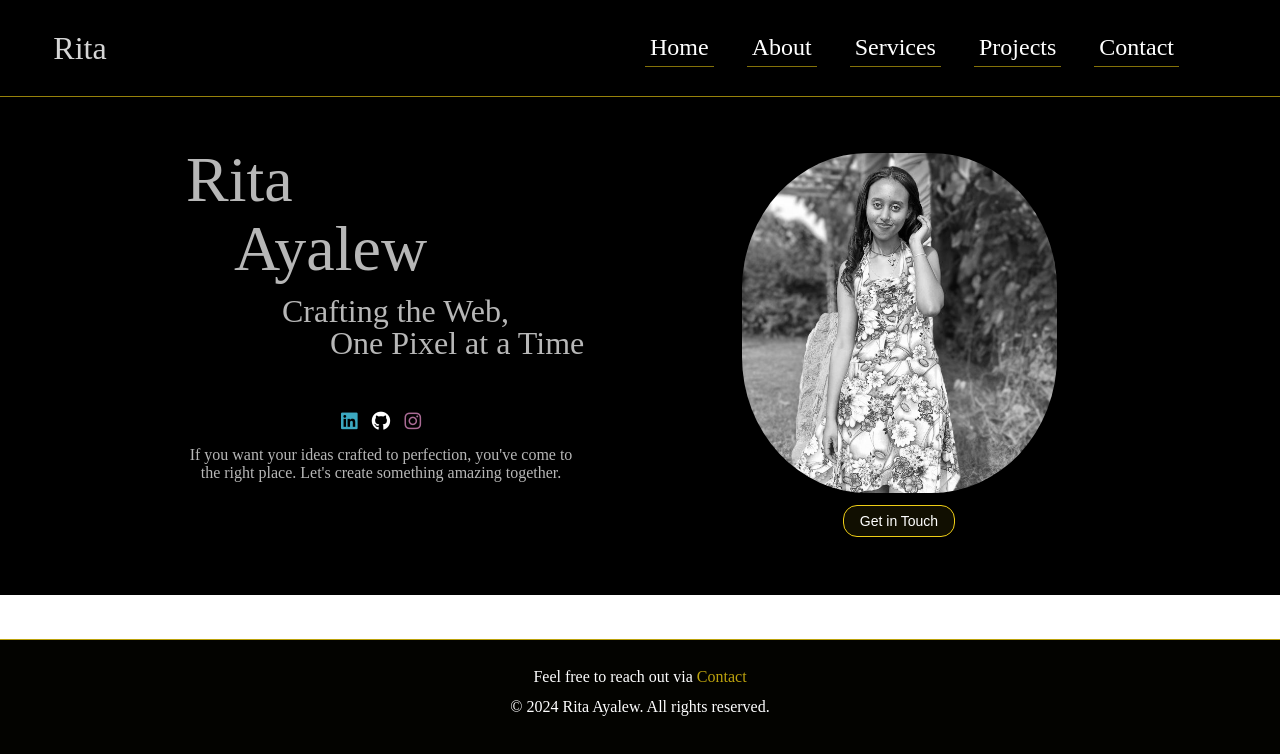
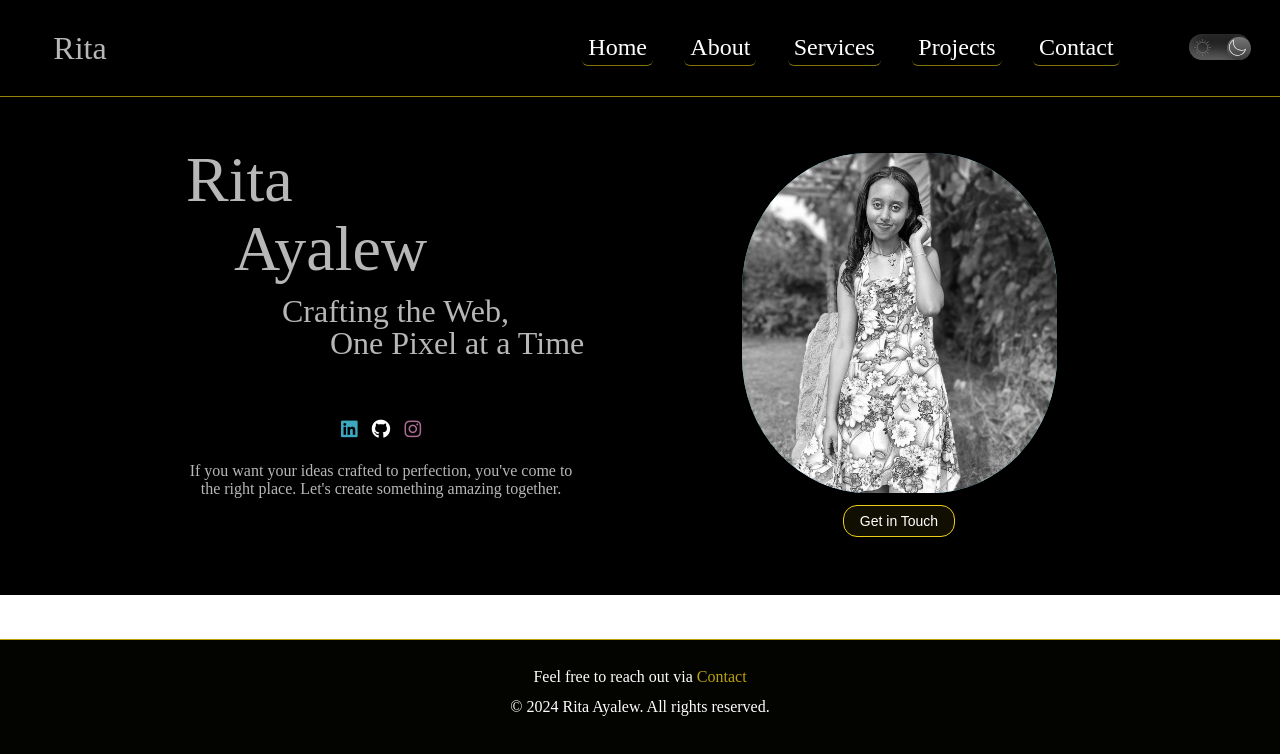
Before and after one commit to Ritaayalew/personal_portfolio, a React (Create React App) app in the folder portfolio/: page / in a window 1280 px wide. Shown: the top 754 px of the page. Built offline with nearby package versions, Linux system fonts and the light colour scheme; a web font is replaced by a local one.

Commit message:
adjust the switch from dark mode to light mode

```diff
--- /dev/null
+++ b/portfolio/src/components/DarkMode/DarkMode.css
@@ -0,0 +1,68 @@
+.dark_mode {
+    margin-top: -20px;
+    margin-left: 10px;
+}
+
+.dark_mode_label {
+    width: 61px;
+    height: 26px;
+    position: relative;
+    display: block;
+    background: #ebebeb;
+    border-radius: 200px;
+    box-shadow: inset 0px 5px 15px rgba(0, 0, 0, 0.4),
+        inset 0px -5px 15px rgba(255, 255, 255, 0.4);
+    cursor: pointer;
+    transition: 0.3s;
+}
+.dark_mode_label:after {
+    content: "";
+    width: 24px;
+    height: 23px;
+    position: absolute;
+    top: 3px;
+    left: 3px;
+    background: linear-gradient(180deg, #ffcc89, #935b07);
+    border-radius: 180px;
+    box-shadow: 0px 5px 10px rgba(0, 0, 0, 0.2);
+    transition: 0.3s;
+}
+.dark_mode_input {
+    width: 0;
+    height: 0;
+    visibility: hidden;
+}
+.dark_mode_input:checked + .dark_mode_label {
+    background: #242424;
+}
+.dark_mode_input:checked + .dark_mode_label:after {
+    left: 62px;
+    transform: translateX(-100%);
+    background: linear-gradient(180deg, #777, #3a3a3a);
+}
+.dark_mode_label:active:after {
+    width: 30px;
+}
+
+.dark_mode_label svg {
+    position: absolute;
+    width: 17px;
+    top: 5px;
+    z-index: 100;
+}
+.dark_mode_label svg.sun {
+    left: 5px;
+    fill: #fff;
+    transition: 0.3s;
+}
+.dark_mode_label svg.moon {
+    left: 40px;
+    fill: #7e7e7e;
+    transition: 0.3s;
+}
+.dark_mode_input:checked + .dark_mode_label svg.sun {
+    fill: #7e7e7e;
+}
+.dark_mode_input:checked + .dark_mode_label svg.moon {
+    fill: #fff;
+}
--- /dev/null
+++ b/portfolio/src/components/DarkMode/DarkMode.js
@@ -0,0 +1,47 @@
+import React, { useEffect } from "react";
+import { ReactComponent as Sun } from "./Sun.svg";
+import { ReactComponent as Moon } from "./Moon.svg";
+import "./DarkMode.css";
+
+const DarkMode = () => {
+
+    const setDarkMode=() => {
+        document.querySelector("body").setAttribute('data-theme', 'dark');
+    };
+    const setLightMode=() => {
+        document.querySelector("body").setAttribute('data-theme', 'light');
+    };
+
+    useEffect(() => {
+        setDarkMode();
+        document.getElementById("darkmode-toggle").checked = true;
+    }, []);
+
+    const toggleTheme=(e) => {
+        if (e.target.checked){
+            setDarkMode();
+        }else{
+            setLightMode();
+        }
+    }
+
+
+
+
+    return (
+        <div className='dark_mode'>
+            <input
+                className='dark_mode_input'
+                type='checkbox'
+                id='darkmode-toggle'
+                onChange={toggleTheme}
+            />
+            <label className='dark_mode_label' for='darkmode-toggle'>
+                <Sun />
+                <Moon />
+            </label>
+        </div>
+    );
+};
+
+export default DarkMode;
--- a/portfolio/src/components/get-in-touch-btn/button.module.css
+++ b/portfolio/src/components/get-in-touch-btn/button.module.css
@@ -5,7 +5,7 @@
     align-items: center;
     width: 112px;
     height: 32px;
-    background-color: #110F01;
+    background-color: var(--btn_background);
     color: white;
     border: 1px solid #EFCE16;
     border-radius: 14px;
@@ -14,7 +14,7 @@
     cursor: pointer;
 }
 .callToActionBtn:hover{
-    background-color: #8a7604;
+    background-color: var(--btn_hover);
     color: black;
     font-weight: 700;
     border: 3px solid #6e5e05;
--- a/portfolio/src/components/header/Header.js
+++ b/portfolio/src/components/header/Header.js
@@ -1,6 +1,7 @@
 import React, { useState, useEffect, useRef } from 'react';
 import styles from './header.module.css';
 import { Link } from 'react-router-dom';
+import DarkMode from '../DarkMode/DarkMode';
 
 const Header = () => {
   const [showSidebar, setShowSidebar] = useState(false);
@@ -56,6 +57,7 @@ const Header = () => {
             <i className={`fa fa-bars ${styles.faBars}`}></i>
           </button>
         </nav>
+        <DarkMode className={styles.switch}/>
       </div>
 
       {showSidebar && (
@@ -88,7 +90,10 @@ const Header = () => {
           </div>
         </>
       )}
+
+
     </div>
+
   );
 };
 
--- a/portfolio/src/components/header/header.module.css
+++ b/portfolio/src/components/header/header.module.css
@@ -2,15 +2,17 @@
     position: relative;
 }
 .header{
+    padding-right: 30px;
     position: sticky;
     top: 0;
     z-index: 20;
     max-width: 100%;
     height: 12vh;
-    background-color: black;
+    background-color: var(--header_background);
     display: flex;
     align-items: center;
-    border-bottom: 1px solid #97820b;
+    border-bottom: var(--border_header);
+    box-shadow: 0 4px 6px rgba(0, 0, 0, 0.1);
 }
 .link{
     text-decoration: none;
@@ -20,7 +22,8 @@
     margin: 0 auto 0 30px;
 }
 .logo p{
-    color: rgb(213, 213, 213);
+    color: var(--body_color);
+    font-weight: var(--partitions_weight);
     font-size: 32px;
     text-align: center;
     font-family: "inspiration", serif;
@@ -28,7 +31,7 @@
 .navBar{
     display: flex;
     align-items: center;
-    margin-right: 68px;
+    margin-right: 28px;
 
 }
 .header ul{
@@ -39,15 +42,17 @@
     align-items: center;
 }
 .header ul li, .sidebar ul li{
-    padding: 5px;
+    padding: 4px 6px;
     border-bottom: 1px solid #847209;
     font-family: "Ingrid Darling", serif;
-    font-size: 24px;
+    font-size: var(--nav_font);
     text-decoration: none;
-    color: white;
+    color: var(--nav_color);
+    font-weight:var(--partitions_weight);
+    border-radius: 6px;
 }
 .header ul li:hover, .sidebar ul li:hover{
-    background-color: #4C420A;
+    background-color: var(--nav_hover);
     border-bottom: 1px solid white;
 }
 .blur {
@@ -116,7 +121,11 @@
     background-color: rgba(0, 0, 0, 0.5); /* Semi-transparent black */
     backdrop-filter: blur(5px); /* Apply blur effect */
     z-index: 999;
-  }
+}
+/* .header .switch{
+    position: fixed;
+    top: 20px;
+} */
 @media (max-width:768px) {
     .navBar .navLinks{
         display: none;
--- a/portfolio/src/components/home/Home.js
+++ b/portfolio/src/components/home/Home.js
@@ -10,7 +10,7 @@ const Home = () => {
     <div>
         <div className={styles.gridContainer}>
 
-            <div className={styles.partitions}>
+            <div className={`${styles.partitions} ${styles.single}`}>
                 <h1>Rita <span className={styles.stairStyle}>Ayalew</span></h1>
                 <h2>Crafting the Web, <span className={styles.stairStyle}>One Pixel at a Time</span></h2>
                 <div className={styles.icons}>
--- a/portfolio/src/components/home/home.module.css
+++ b/portfolio/src/components/home/home.module.css
@@ -1,7 +1,7 @@
 .gridContainer h1, .gridContainer h2{
     font-family: "inspiration",serif;
-    color: rgb(183, 183, 183);
-    font-weight: 500;
+    color: var(--body_color);
+    font-weight: var(--partitions_weight);
 }
 .gridContainer img{
     filter: grayscale(100%);
@@ -19,6 +19,7 @@
     display: flex;
     justify-content: center;
     align-items: center;
+    background-color: #3CA9C1;
 }
 .partitions{
     padding: 14px 8px;
@@ -30,15 +31,21 @@
 .partitions h2{
     font-size: 32px;
     margin-left: 144px;
+
 }
+.single {
+    background-color:var(--box_background);
+    box-shadow: 0 4px 6px rgba(0, 0, 0, 0.2);
+}
+
 .stairStyle{          /* ensure a stair- style effect*/
     display: block;
     padding-left: 48px;
     margin-top: -5px;
 }
 .gridContainer{
-    /* background-image: linear-gradient(-45deg, black 78%,  rgb(46, 46, 46), black); */
-    background-color: black;
+    background-image: var(--body_image);
+    background-color: var(--body_background);
     padding: 32px 130px;
     display: grid;
     grid-template-columns: repeat(auto-fit, minmax(400px,1fr));
@@ -48,29 +55,37 @@
 
 
 
+
 .partitions .icons{
     width: 80px;
     margin: 50px auto 14px;
     display: flex;
     align-items: center;
     justify-content: space-between;
+    /* background-color: black; */
+    border-radius: 5px;
+    padding: 8px;
 }
 .icons .fabb{
     font-size: 19px;
 }
 .icons .falinkedin{
     color: #3CA9C1;
+    background-color: black;
 }
 .icons .fagithub{
     color: #FFFFFF;
+    background-color: black;
 }
 .icons .fainstagram{
     color: #AA6B95;
+    background-color: black;
 }
 
 
 .partitions p{
+    font-weight: var(--partitions_weight);
     margin: 0 40px 30px;
-    color: rgb(183, 183, 183);
+    color: var(--partitions_color);
     text-align: center;
 }
--- a/portfolio/src/index.css
+++ b/portfolio/src/index.css
@@ -0,0 +1,31 @@
+:root {
+    --body_background:black;
+    --body_color:rgb(183, 183, 183);
+    --partitions_color:rgb(183, 183, 183);
+    --partitions_weight:500;
+    --nav_color:white;
+    --nav_font:24px;
+    --header_background:black;
+    --border_header:1px solid #97820b;
+    --body_image:none;
+    --box_background: none;
+    --nav_hover:#4C420A;
+    --btn_background:#110F01;
+    --btn_hover:#a38c08;
+}
+
+[data-theme="light"]{
+    --btn_hover:#af9608;
+    --btn_background:#756809;
+    --nav_hover:#cac8b2;
+    --box_background: rgb(201, 201, 201);
+    --body_image:none;
+    --body_background:rgb(194, 194, 194);
+    --body_color:rgb(0, 0, 0);
+    --partitions_color:rgb(0, 0, 0);
+    --partitions_weight:700;
+    --nav_color:black;
+    --nav_font:25px;
+    --header_background:rgb(211, 211, 211);
+    --border_header:2px solid #a5a5a5;
+}
```
Also changed, not shown: portfolio/src/components/DarkMode/Moon.svg (added), portfolio/src/components/DarkMode/Sun.svg (added).
